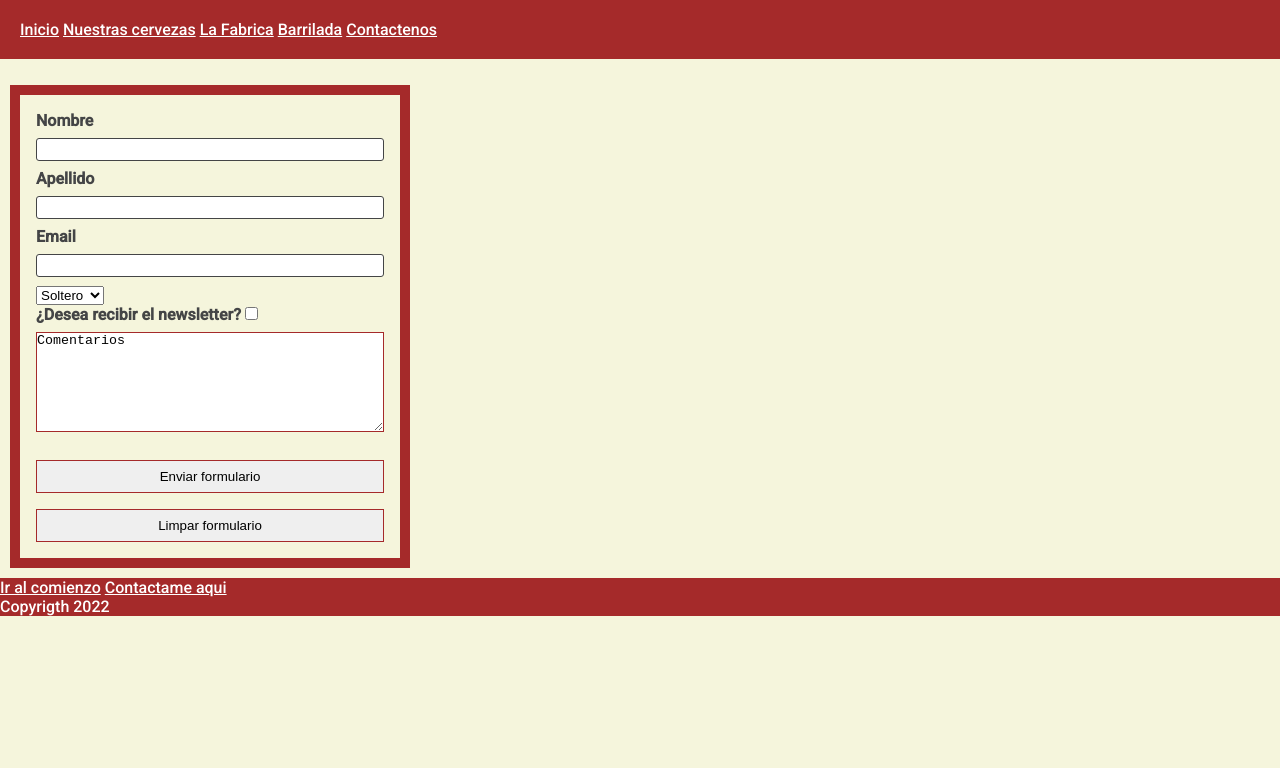
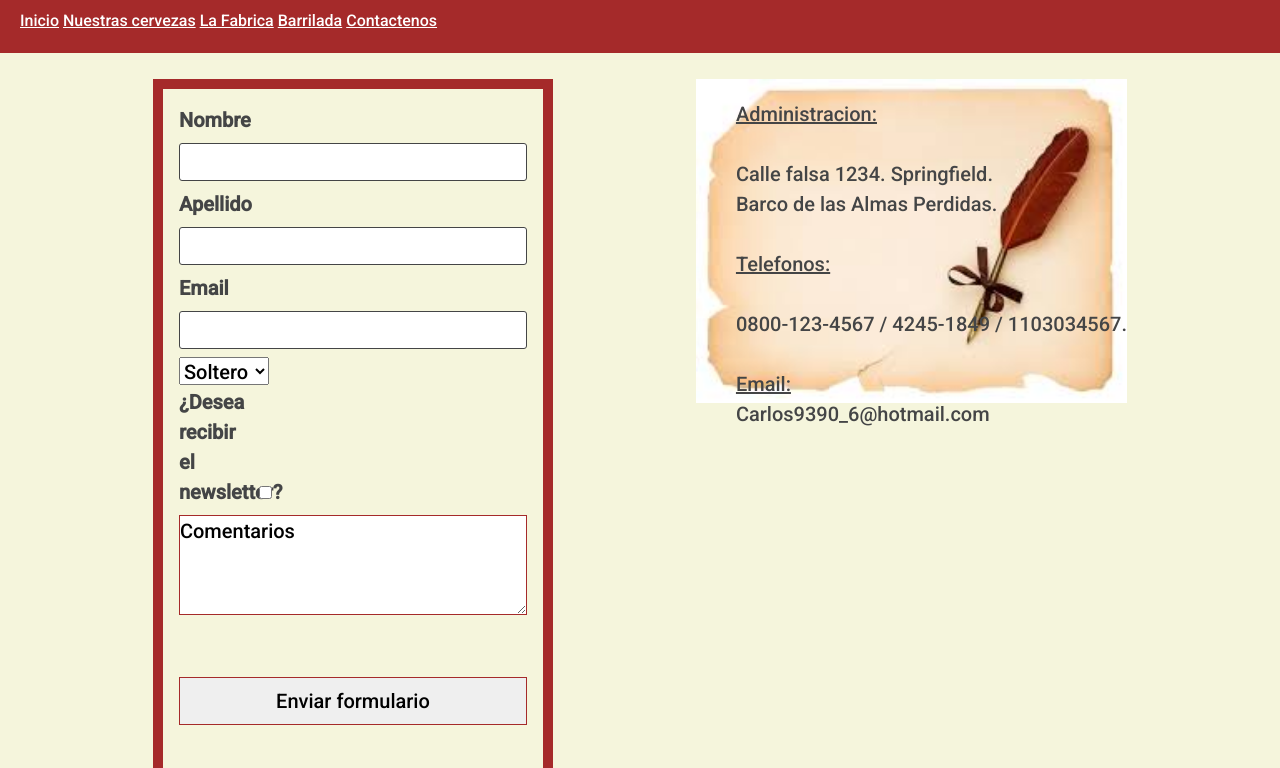
Before and after one commit to carloshj15/Proyecto_cerveceria, a plain HTML site: page contacto.html in a window 1280 px wide. Shown: the part 137-905 px from the top of the page. Before the commit the page ends 800 px from the top, so only its background shows below. Drawn offline with nearby package versions, Linux system fonts and the light colour scheme.

Commit message:
Maquetado con bootstrap

```diff
--- a/contacto.html
+++ b/contacto.html
@@ -4,6 +4,7 @@
     <meta charset="UTF-8">
     <meta http-equiv="X-UA-Compatible" content="IE=edge">
     <meta name="viewport" content="width=device-width, initial-scale=1.0">
+    <link href="https://cdn.jsdelivr.net/npm/bootstrap@5.2.0/dist/css/bootstrap.min.css" rel="stylesheet" integrity="sha384-gH2yIJqKdNHPEq0n4Mqa/HGKIhSkIHeL5AyhkYV8i59U5AR6csBvApHHNl/vI1Bx" crossorigin="anonymous">
     <link rel="stylesheet" href="estilos.css">
     <link rel="icon" href="img/icono.png" class="icono__principal">
     <link rel="preconnect" href="https://fonts.gstatic.com" crossorigin>
@@ -53,6 +54,19 @@
         <label for="limpiar formulario"></label>
         <input type="reset" value="Limpar formulario">
     </form>
+    <div class="fondo">
+        <ul>
+            <li class="subrayado">Administracion:</li><br>
+                <li>Calle falsa 1234. Springfield.</li>
+                <li>Barco de las Almas Perdidas.</li><br>
+
+            <li class="subrayado">Telefonos:</li><br>
+                <li>0800-123-4567 / 4245-1849 / 1103034567.</li><br>
+
+            <li class="subrayado">Email:</li>
+                <li>Carlos9390_6@hotmail.com</li>
+        </ul>
+    </div>
 </section>
 
     <footer  class="footer">
--- a/estilos.css
+++ b/estilos.css
@@ -41,18 +41,36 @@ header{
     background-color: brown;
 }
 
+
 ul{
     display: block;
     margin-block-start: 1em;
-    margin-block-end: 1em;
     margin-inline-start: 0px;
     margin-inline-end: 0px;
     padding-inline-start: 40px;
+    list-style:none ;}
+
+.formulario{
+    text-decoration: none;
+    display: flex;
+    justify-content: space-evenly;
+    font-family: inherit;
+    font-size: 20px;
+    padding: 10px;
 }
 
-.formulario{
-    padding: 10px;
+.fondo{
+    display: flex;
+    background-image: url(img/imagesperga2.png);
+    background-size: contain;
+    background-repeat: no-repeat;
+
 }
+
+.subrayado{
+    text-decoration: underline;
+}
+
 
 form{
     background-color: #f5f5dc;
@@ -342,6 +360,12 @@ textarea{
     }
 }
 
+@media(max-width:480px){
+    .fondo{
+        display: flex;
+        flex-direction: row;
+    }
+}
 
 @keyframes lateral{
         0% {
```
Also changed, not shown: img/imagesperga2.png (added).
